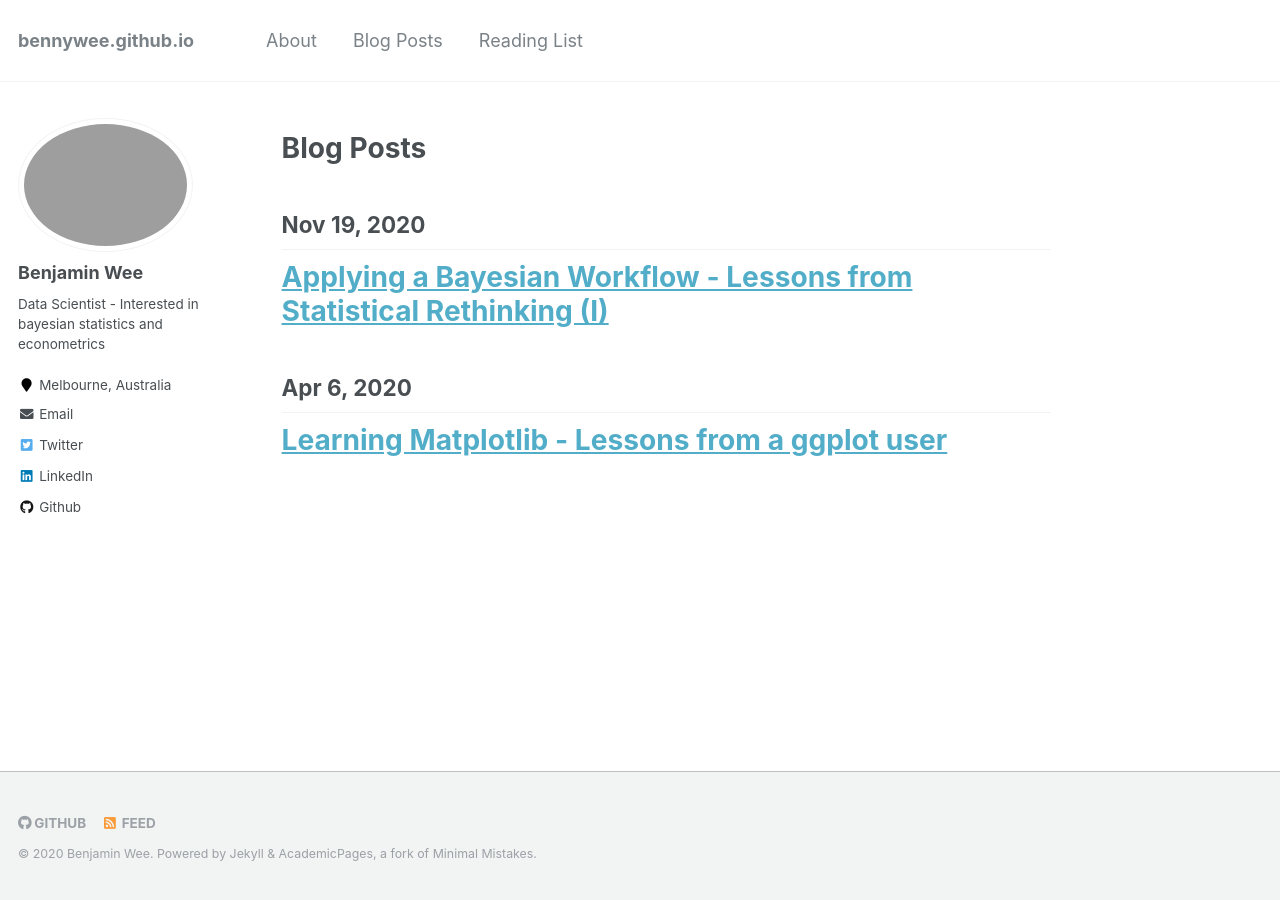
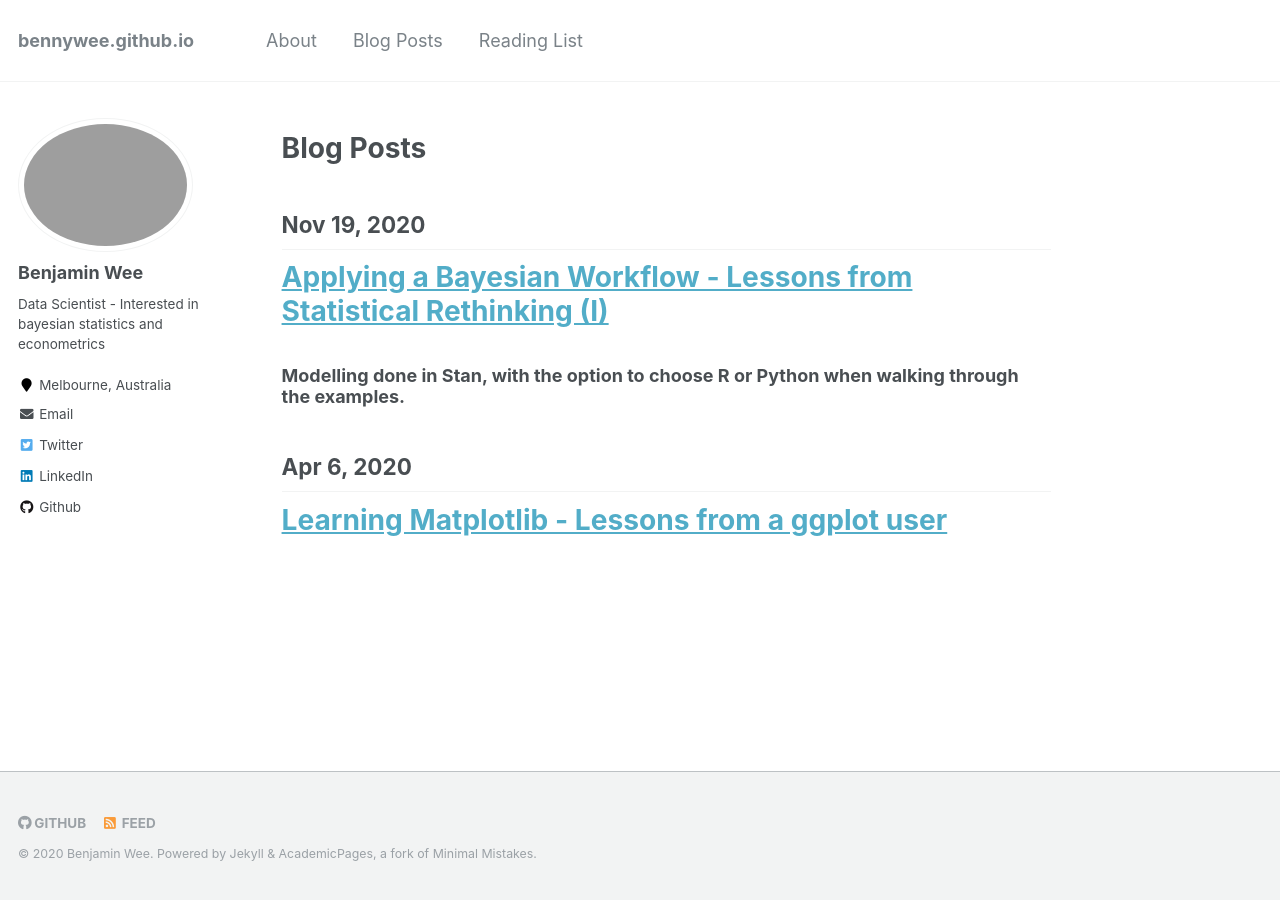
Before and after one commit to bennywee/bennywee.github.io, a Jekyll site: the page built from _pages/blog_posts.md, in a window 1280 px wide. Built offline with Jekyll 4.4.1, drawn with Linux system fonts in a browser that asks for light colours.

Commit message:
updated post summary

```diff
--- a/_pages/blog_posts.md
+++ b/_pages/blog_posts.md
@@ -11,6 +11,8 @@ author_profile: true
 [Applying a Bayesian Workflow - Lessons from Statistical Rethinking (I)](/assets/posts/applying_a_bayesian_workflow_pt1_post.html)
 ======
 
+### Modelling done in Stan, with the option to choose R or Python when walking through the examples.
+
 ## Apr 6, 2020
 
 [Learning Matplotlib - Lessons from a ggplot user](/assets/posts/2020-04-06_Learning_matplotlib.html)
```
